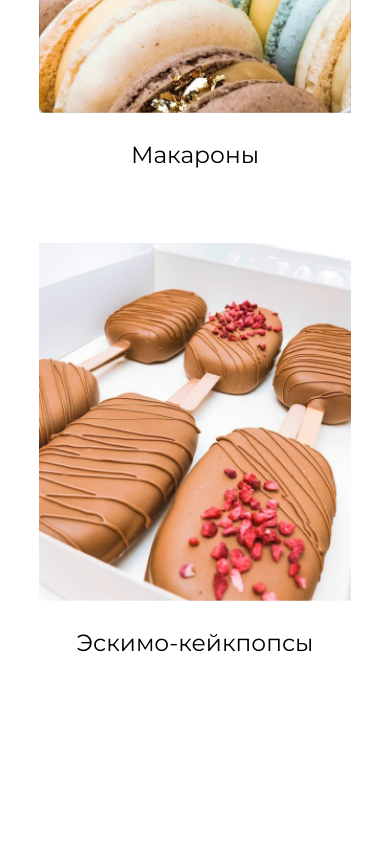
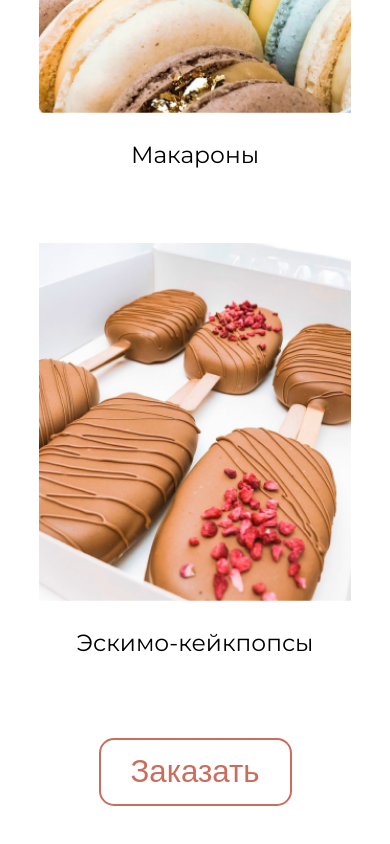
Before and after one commit to dkupchyk/KateCake-Bakery, an Angular app: page /home in a window 390 px wide. Shown: the part 4701-5545 px from the top of the page. Built offline with nearby package versions, Linux system fonts and the light colour scheme.

Commit message:
Added order button

```diff
--- a/src/app/home/assortment/assortment.component.html
+++ b/src/app/home/assortment/assortment.component.html
@@ -6,4 +6,6 @@
       <p class="heading">{{assortmentItem.title}}</p>
     </div>
   </div>
+  <button class="button order-button">Заказать</button>
+
 </div>
--- a/src/app/home/assortment/assortment.component.less
+++ b/src/app/home/assortment/assortment.component.less
@@ -1,3 +1,5 @@
+@import '../home.component.less';
+
 .assortment-section {
   text-align: center;
   width: 100%;
@@ -21,6 +23,11 @@
         width: 15vw;
       }
     }
+  }
+
+  .order-button {
+    font-size: 1.7vw;
+    padding: 5px 30px;
   }
 }
 
@@ -46,6 +53,10 @@
         }
       }
     }
+
+    .order-button {
+      font-size: 8vw;
+    }
   }
 
 }
--- a/src/app/home/home.component.less
+++ b/src/app/home/home.component.less
@@ -0,0 +1,22 @@
+@import '../shared/variables.less';
+
+.button {
+  border: 2px solid @primary-peach;
+  border-radius: 15px;
+  padding: 3px 20px;
+  height: 8vh;
+  cursor: pointer;
+  color: @primary-peach;
+  transition: .5s;
+  background-color: Transparent;
+  font-size: 1.8vw;
+  font-weight: 400;
+
+  &:hover {
+    background-color: @primary-peach;
+    border-color: @primary-peach;
+    color: @primary-white;
+    box-shadow: none;
+    outline: none;
+  }
+}
--- a/src/app/home/main/main.component.html
+++ b/src/app/home/main/main.component.html
@@ -2,7 +2,7 @@
   <img class="main-column cake" src="assets/images/main/main-cake.png" alt="cake">
   <div class="main-column text-column">
     <p class="text">Почувствуешь <span class="text-love">любовь</span> в каждом кусочке</p>
-    <button class="choose-cake-button">Выбрать свой идеальный тортик</button>
+    <button class="button choose-cake-button">Выбрать свой идеальный тортик</button>
     <img class="stain gray-stain" src="assets/images/stains/gray-stain-1.svg" alt="stain">
   </div>
 </div>
--- a/src/app/home/main/main.component.less
+++ b/src/app/home/main/main.component.less
@@ -1,4 +1,5 @@
 @import '../../shared/variables.less';
+@import '../home.component.less';
 
 .main-row {
   display: flex;
@@ -27,24 +28,7 @@
   }
 
   .choose-cake-button {
-    border: 2px solid @primary-peach;
-    border-radius: 15px;
-    padding: 5px 25px;
-    height: 8vh;
-    cursor: pointer;
-    color: @primary-peach;
-    transition: .5s;
-    background-color: Transparent;
     font-size: 1.8vw;
-    font-weight: 400;
-
-    &:hover {
-      background-color: @primary-peach;
-      border-color: @primary-peach;
-      color: @primary-white;
-      box-shadow: none;
-      outline: none;
-    }
   }
 }
 
```
Also changed, not shown: src/assets/images/main/assortment-macarons.png.
